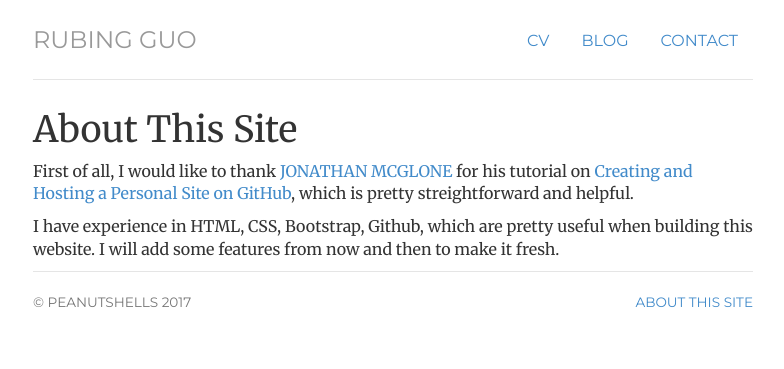
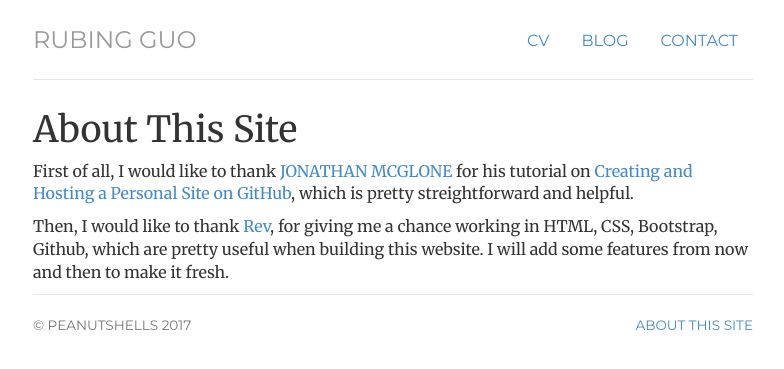
Before and after one commit to flower-joke/peanutshells.github.io, a Jekyll site: the page built from about/index.html, in a window 1280 px wide. Shown: the top 369 px of the page, without its empty margins (247-1031 px from the left). Built offline with Jekyll 4.4.1, drawn with Linux system fonts in a browser that asks for light colours; nearby versions of some CDN libraries.

Commit message:
Update index.html

```diff
--- a/about/index.html
+++ b/about/index.html
@@ -4,8 +4,9 @@ title: About This Site
 about: active
 ---
 <h1>{{ page.title }}</h1>
-<p>First of all, I would like to thank <a href = "http://jmcglone.com">JONATHAN MCGLONE</a> for his tutorial on <a href = "http://jmcglone.com/guides/github-pages/">Creating and Hosting a Personal Site on GitHub</a>, which is pretty streightforward and helpful.
+<p>
+  First of all, I would like to thank <a href = "http://jmcglone.com">JONATHAN MCGLONE</a> for his tutorial on <a href = "http://jmcglone.com/guides/github-pages/">Creating and Hosting a Personal Site on GitHub</a>, which is pretty streightforward and helpful.
 </p>
 <p>
-I have experience in HTML, CSS, Bootstrap, Github, which are pretty useful when building this website. I will add some features from now and then to make it fresh.
+  Then, I would like to thank <a href = "http://rev365.com">Rev</a>, for giving me a chance working in HTML, CSS, Bootstrap, Github, which are pretty useful when building this website. I will add some features from now and then to make it fresh.
 </p>
```
